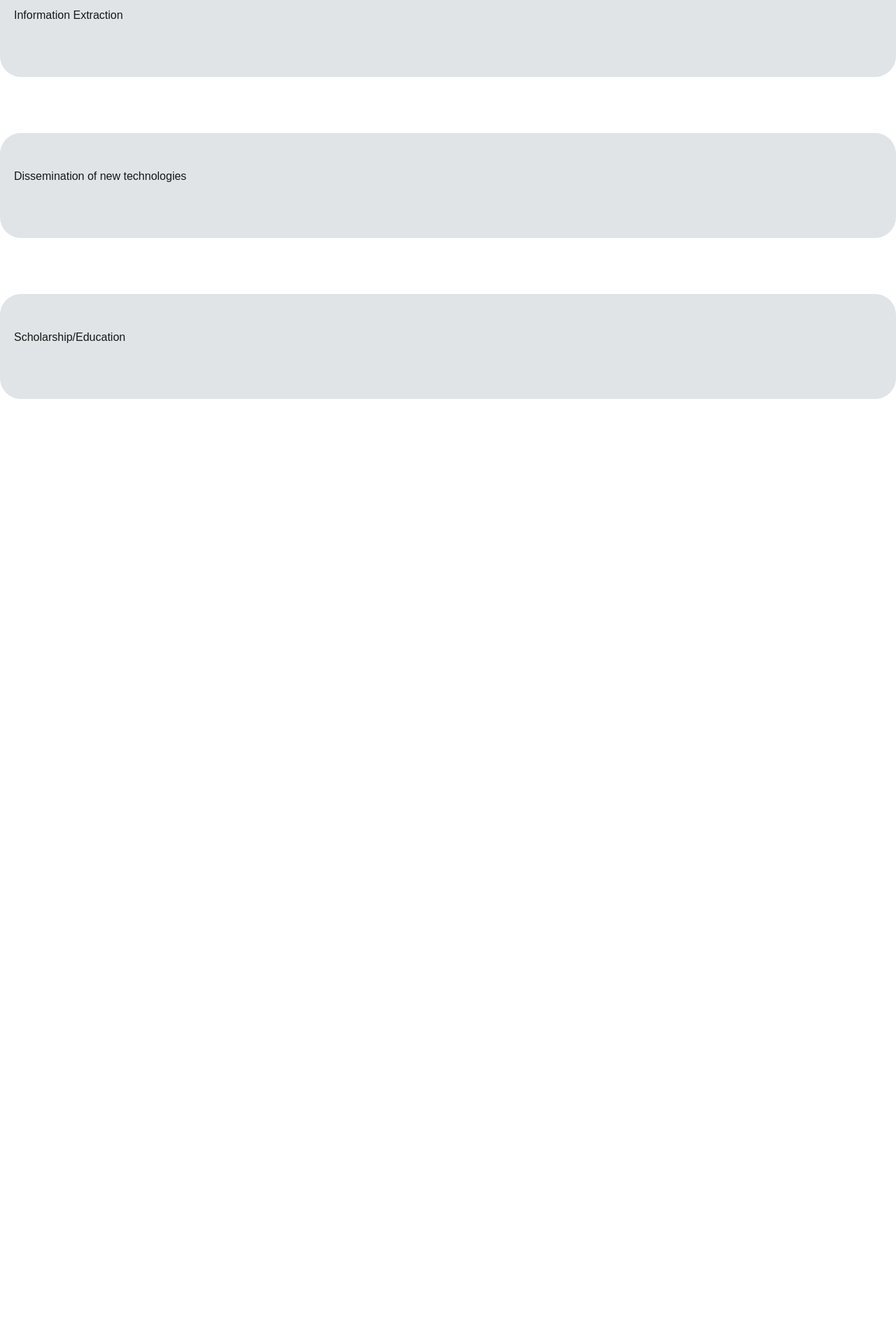
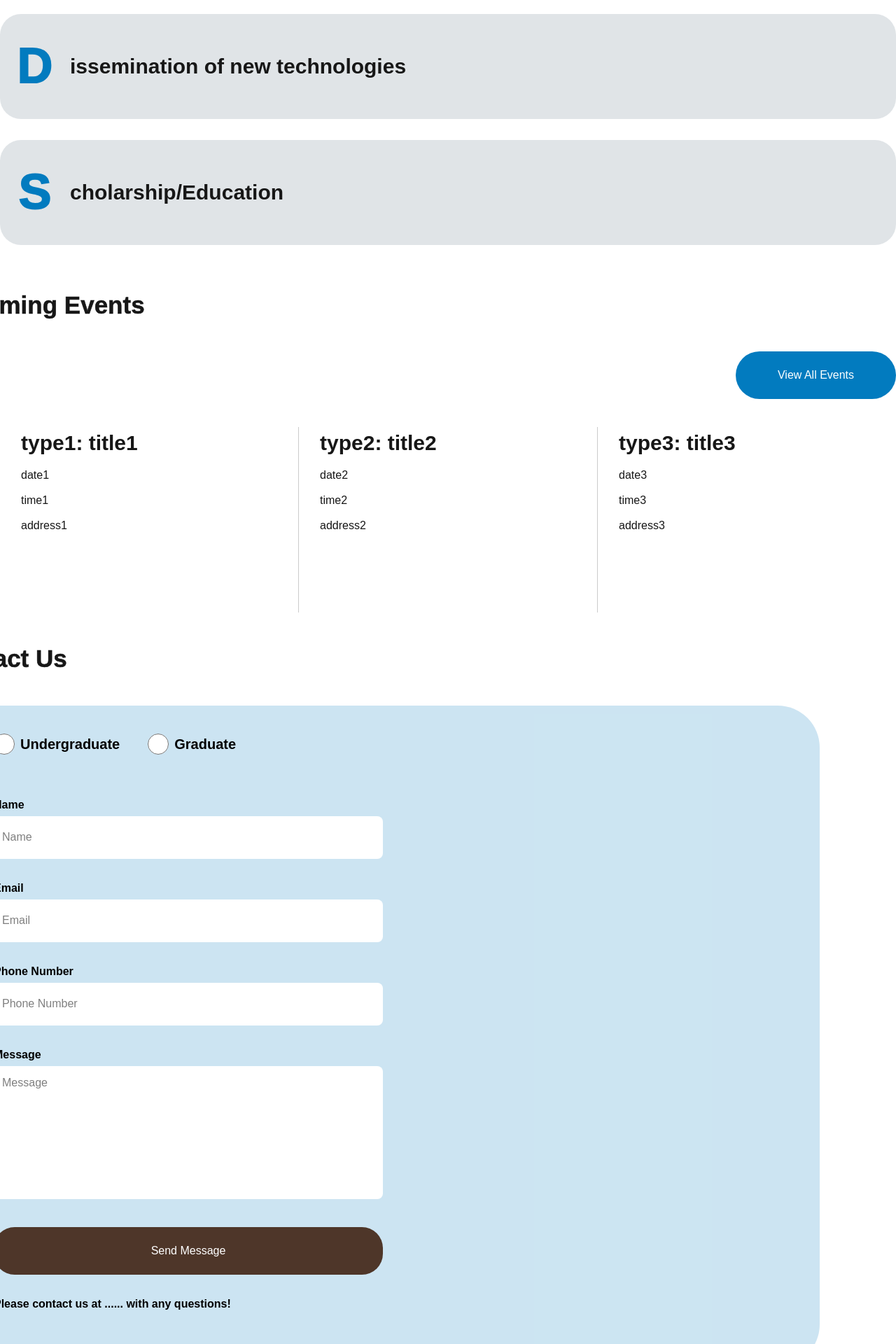
Before and after one commit to fullstackatbrown/project-ccids, a Next.js app: page / in a window 1280 px wide. Shown: the part 2283-4203 px from the top of the page at 70% size. Before the commit the page ends 2933 px from the top, so only its background shows below. Built offline with nearby package versions, Linux system fonts and the light colour scheme.

Commit message:
Add homepage page

```diff
--- /dev/null
+++ b/app/components/UpcomingEvents.tsx
@@ -0,0 +1,94 @@
+"use client";
+import { useState } from "react";
+
+export default function UpcomingEvents() {
+  const detailStyle = {
+    fontSize: "16px",
+    fontWeight: "normal",
+    marginBottom: "12px",
+  };
+  const events = [
+    {
+      type: "type1",
+      title: "title1",
+      date: "date1",
+      time: "time1",
+      address: "address1",
+    },
+    {
+      type: "type2",
+      title: "title2",
+      date: "date2",
+      time: "time2",
+      address: "address2",
+    },
+    {
+      type: "type3",
+      title: "title3",
+      date: "date3",
+      time: "time3",
+      address: "address3",
+    },
+  ]; // for later - change this to useState and fetch from backend
+  return (
+    <div style={{ maxWidth: "1498px", margin: "40px auto" }}>
+      {" "}
+      {/*same width as everything else */}
+      <div
+        style={{
+          display: "flex",
+          justifyContent: "flex-end",
+          alignItems: "center",
+        }}
+      >
+        {" "}
+        {/*flex-end pushes button to the right side */}
+        {/* header and button div */}
+        <button
+          style={{
+            backgroundColor: "#027BBF",
+            color: "white",
+            width: "229px",
+            height: "68px",
+            borderRadius: "70px",
+          }}
+        >
+          View All Events
+        </button>
+      </div>
+      <div style={{ height: "40px" }}></div>
+      <div style={{ display: "flex" }}>
+        {" "}
+        {/* flex for each event to make the aligned*/}
+        {events.map((event, index) => (
+          <div
+            key={index}
+            style={{
+              flex: 1,
+              borderRight:
+                index < events.length - 1 ? "1px solid #ccc" : "none",
+              paddingRight: "30px",
+              paddingLeft: "30px",
+            }}
+          >
+            {" "}
+            {/* flex: 1 means each event takes equal space */}
+            <h3
+              style={{
+                fontSize: "30px",
+                fontWeight: "bold",
+                marginBottom: "12px",
+              }}
+            >
+              {event.type}: {event.title}
+            </h3>
+            <p style={detailStyle}>{event.date}</p>
+            <p style={detailStyle}>{event.time}</p>
+            <p style={detailStyle}>{event.address}</p>
+            <div style={{ height: "100px" }}></div>
+          </div>
+        ))}
+      </div>
+    </div>
+  );
+}
--- /dev/null
+++ b/app/components/contactus.tsx
@@ -0,0 +1,93 @@
+export default function ContactUs() {
+  const textStyle = {
+    fontSize: "20px",
+    fontWeight: "bold",
+    marginRight: "40px",
+    display: "flex",
+    alignItems: "center",
+  };
+  const fieldLabelStyle = {
+    fontSize: "16px",
+    fontWeight: "bold",
+    marginBottom: "4px",
+    marginTop: "30px",
+  };
+  const inputStyle = {
+    width: "100%",
+    maxWidth: "556px",
+    padding: "12px",
+    borderRadius: "8px",
+    border: "none",
+    display: "block",
+    backgroundColor: "white",
+    marginBottom: "20px",
+    height: "61px",
+  };
+  return (
+    <div
+      style={{
+        width: "100%",
+        maxWidth: "1528px",
+        height: "944px",
+        marginLeft: "calc((100vw - 1498px) / 2)",
+        marginTop: "40px",
+        backgroundColor: "rgba(2, 123, 191, 0.2)",
+        color: "black",
+        borderRadius: "60px",
+        padding: "40px 100px",
+      }}
+    >
+      <div style={{ display: "flex", alignItems: "center" }}>
+        <label style={textStyle}>
+          <input
+            type="radio"
+            name="studentType"
+            style={{ width: "30px", height: "30px", marginRight: "8px" }}
+          />{" "}
+          Undergraduate
+        </label>{" "}
+        {/* the name attribute makes sure only one of the options can be selected at a time */}
+        <label style={textStyle}>
+          <input
+            type="radio"
+            name="studentType"
+            style={{ width: "30px", height: "30px", marginRight: "8px" }}
+          />{" "}
+          Graduate
+        </label>
+      </div>
+      {/*input section */}
+      <div style={{ height: "30px" }}></div>
+      <p style={fieldLabelStyle}>Name</p>
+      <input type="text" placeholder="Name" style={inputStyle} />
+      <p style={fieldLabelStyle}>Email</p>
+      <input type="text" placeholder="Email" style={inputStyle} />
+      <p style={fieldLabelStyle}>Phone Number</p>
+      <input type="text" placeholder="Phone Number" style={inputStyle} />
+      <p style={fieldLabelStyle}>Message</p>
+      <textarea
+        placeholder="Message"
+        style={{
+          ...inputStyle,
+          height: "190px",
+          resize: "none",
+        }}
+      />
+      <button
+        style={{
+          backgroundColor: "#4E3629",
+          color: "white",
+          borderRadius: "30px",
+          width: "556px",
+          height: "68px",
+          marginTop: "20px",
+        }}
+      >
+        Send Message
+      </button>
+      <p style={fieldLabelStyle}>
+        Please contact us at ...... with any questions!
+      </p>
+    </div>
+  );
+}
--- a/app/components/fivepillars.tsx
+++ b/app/components/fivepillars.tsx
@@ -1,25 +1,42 @@
 export default function FivePillars() {
   const pillars = [
-    "Content Standardization",
-    "Clinical Integration",
-    "Information Extraction",
-    "Dissemination of new technologies",
-    "Scholarship/Education",
+    ["C", "ontent Standardization"],
+    ["C", "linical Integration"],
+    ["I", "nformation Extraction"],
+    ["D", "issemination of new technologies"],
+    ["S", "cholarship/Education"],
   ];
-  return pillars.map((text, index) => (
+  return pillars.map(([initial, text], index) => (
     <div
       key={index}
       style={{
         width: "100%",
         maxWidth: "1518px",
         height: "150px",
-        padding: "50px 20px 40px 20px",
-        margin: "80px auto 80px auto",
+        display: "flex",
+        margin: "30px auto 30px auto",
         backgroundColor: "#e0e4e7",
         borderRadius: "30px",
       }}
     >
-      {text}
+      <div
+        style={{ display: "flex", alignItems: "center", marginLeft: "20px" }}
+      >
+        <p
+          style={{
+            fontSize: "70px",
+            fontWeight: "bold",
+            WebkitTextStroke: "2px #027BBF",
+            color: "#027BBF",
+            width: "60px", // to make them all align vertically
+            marginRight: "20px",
+            textAlign: "center", // to make the I align with the rest (and all the initials line up now as well)
+          }}
+        >
+          {initial}
+        </p>
+        <p style={{ fontSize: "30px", fontWeight: "bold" }}>{text}</p>
+      </div>
     </div>
   ));
 }
--- a/app/page.tsx
+++ b/app/page.tsx
@@ -1,25 +1,32 @@
 import VisionBlock from "./components/visionblock";
 import TitleImage from "./components/titleimage";
 import FivePillars from "./components/fivepillars";
+import UpcomingEvents from "./components/UpcomingEvents";
+import ContactUs from "./components/contactus";
+
+const sectionHeaderStyle = {
+  fontSize: "35px",
+  fontWeight: "bold",
+  WebkitTextStroke: "0.5px",
+  borderLeft: "8px solid #027BBF",
+  paddingLeft: "12px",
+  marginLeft: "calc((100vw - 1498px) / 2)",
+};
 export default function Home() {
   return (
     <div>
       <div style={{ height: "297px" }}></div>{" "}
-      {/* remove this when adding header! */}
+      {/* ^^^remove this when adding header! */}
       <TitleImage />
       <VisionBlock /> {/* this is the "Our Vision" part*/}
-      <h2
-        style={{
-          fontSize: "35px",
-          fontWeight: "bold",
-          borderLeft: "8px solid #027BBF",
-          paddingLeft: "12px",
-          marginLeft: "calc((100vw - 1498px) / 2)",
-        }}
-      >
-        CCIDS is built around 5 pillars:
-      </h2>
+      <h2 style={sectionHeaderStyle}>CCIDS is built around 5 pillars:</h2>
+      <div style={{ height: "30px" }}></div>
       <FivePillars />
+      <div style={{ height: "30px" }}></div>
+      <h2 style={sectionHeaderStyle}>Upcoming Events</h2>
+      <UpcomingEvents />
+      <h2 style={sectionHeaderStyle}>Contact Us</h2>
+      <ContactUs />
     </div>
   );
 }
```
